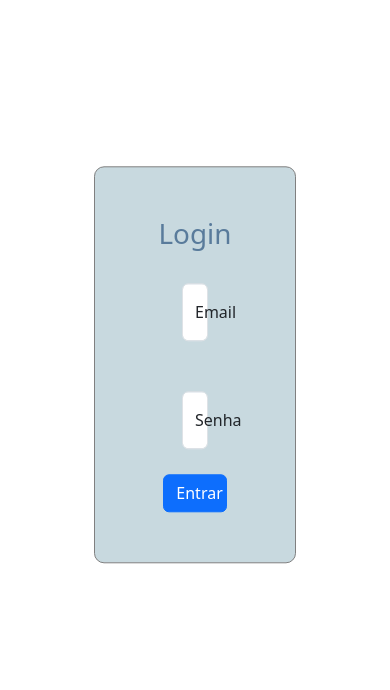
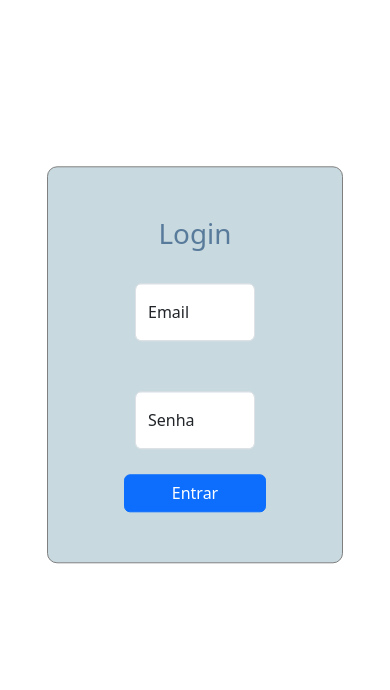
Before and after one commit to guilhermekameoka/UFU, a PHP site: page /lab05/index.html in a window 390 px wide. Shown: the part 57-747 px from the top of the page. Run offline with PHP 8.4, Linux system fonts and the light colour scheme.

Commit message:
feat: responsividade input

```diff
--- a/PPI/PPI-2023-2/lab05/index.html
+++ b/PPI/PPI-2023-2/lab05/index.html
@@ -28,7 +28,7 @@
     </nav>
 
     <main>
-        <h1>Login</h1>
+            <h1>Login</h1>
         <form id="formulario">
             <div class="container">
                 <div class="row">
--- a/PPI/PPI-2023-2/lab05/style.css
+++ b/PPI/PPI-2023-2/lab05/style.css
@@ -12,6 +12,10 @@ main {
 h1 {
     color: rgb(89, 123, 155);
     text-align: center;
+}
+
+input{
+    min-width: 120px;
 }
 
 #login {
```
